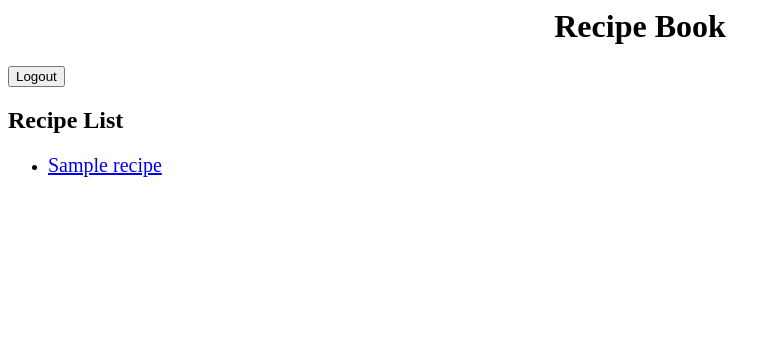
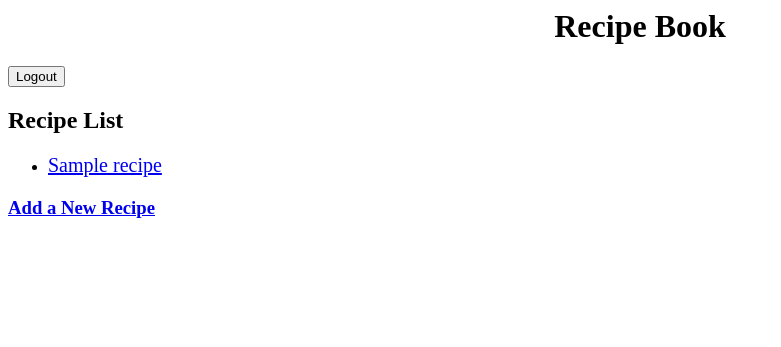
Before and after one commit to erinclarem/recipebook-maranan-erin, a Django app: template recipebook/ledger/templates/recipes_list.html in a window 1280 px wide. Shown: the top 347 px of the page, without its empty margins (0-781 px from the left). Run offline with Django 5.2, Linux system fonts and the light colour scheme; the template is opened without the code that fills it: values that come from a table or form of the project are taken from there, others are empty; a user stored in the database is signed in; tables that the repository leaves empty hold one stand-in row (values such as "Sample post").

Commit message:
Linked create recipe form in recipe list

```diff
--- a/recipebook/ledger/templates/recipes_list.html
+++ b/recipebook/ledger/templates/recipes_list.html
@@ -12,4 +12,5 @@
         </p></li>
         {% endfor %}
     </ul>
+    <h3><a href="{% url 'ledger:recipe_create' %}">Add a New Recipe</a></h3>
 {% endblock %}
```
